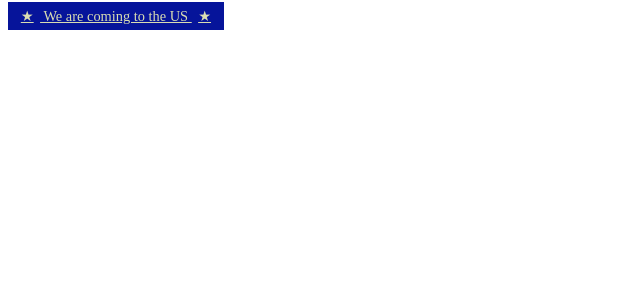
After one commit to fortrabbit/legal, a PHP site: template us-page-link.twig in a window 1280 px wide. The commit adds this page. Shown: the top 300 px of the page, without its empty margins (0-640 px from the left). Run offline with PHP 8.4, Linux system fonts and the light colour scheme; the template is opened without the code that fills it, so the values that code supplies are empty; some libraries are stand-ins or nearby versions.

Commit message:
Squashed 'templates/snippets/shared-snippets/' changes from 739167c..56fba50
56fba50 added how it works to footer nav after experiment ended
b13ab08 Merge commit '6f8382ca33247e0ba3d1d97fc36f2925364376c5'
7a65aea us page link update
c811106 changes us banner to be on top
c7d1d1a Squashed 'templates/legal/' changes from 727b404..60e2a2e

git-subtree-dir: templates/snippets/shared-snippets
git-subtree-split: 56fba5043fe6bc7ad46bca4546b59e0a582c6602

```diff
--- /dev/null
+++ b/us-page-link.twig
@@ -0,0 +1,36 @@
+{% if not hide_us_banner %}
+
+<a href="{{ www_url }}/coming-to-us" class="us-link">
+      We are coming to the US
+</a>
+
+
+
+
+{% set blue  = '#06149a' %}
+{% set red   = '#9A0000' %}
+{% set beige = '#D9DDB2' %}
+{% set fancy = '#0066FF' %}
+
+<style>
+    .us-link {
+        padding: .4rem;
+        font-size: .9rem;
+        text-align:center;
+        position: relative;
+        z-index: 1000;
+        background-color: {{ blue }};
+        color: {{ beige }};
+    }
+    .us-link:hover {
+        background-color: {{ red }};
+    }
+
+    .us-link:before,
+    .us-link:after {
+        content: '★';
+        padding: 0 .4rem;
+    }
+</style>
+
+{% endif %}
```
Also changed, not shown: footer.twig (+18 -11 lines), us-email-campaign.twig (+5 -3 lines).
